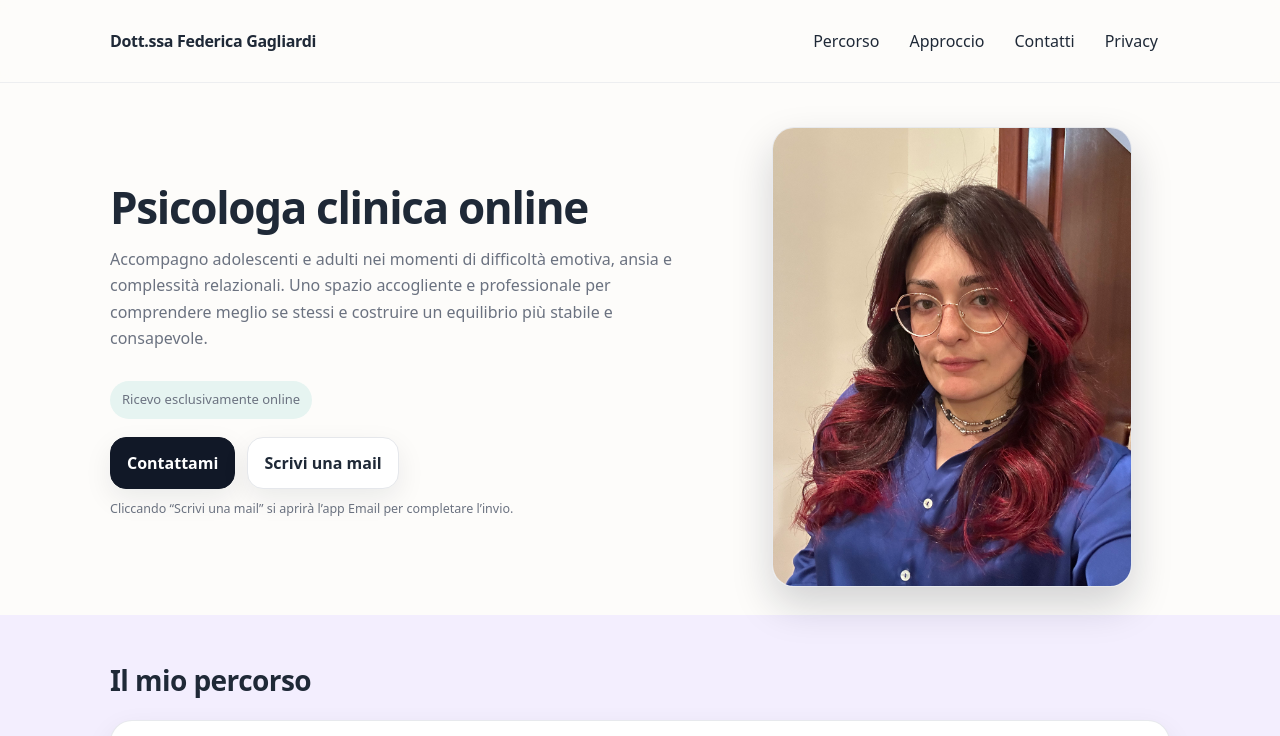
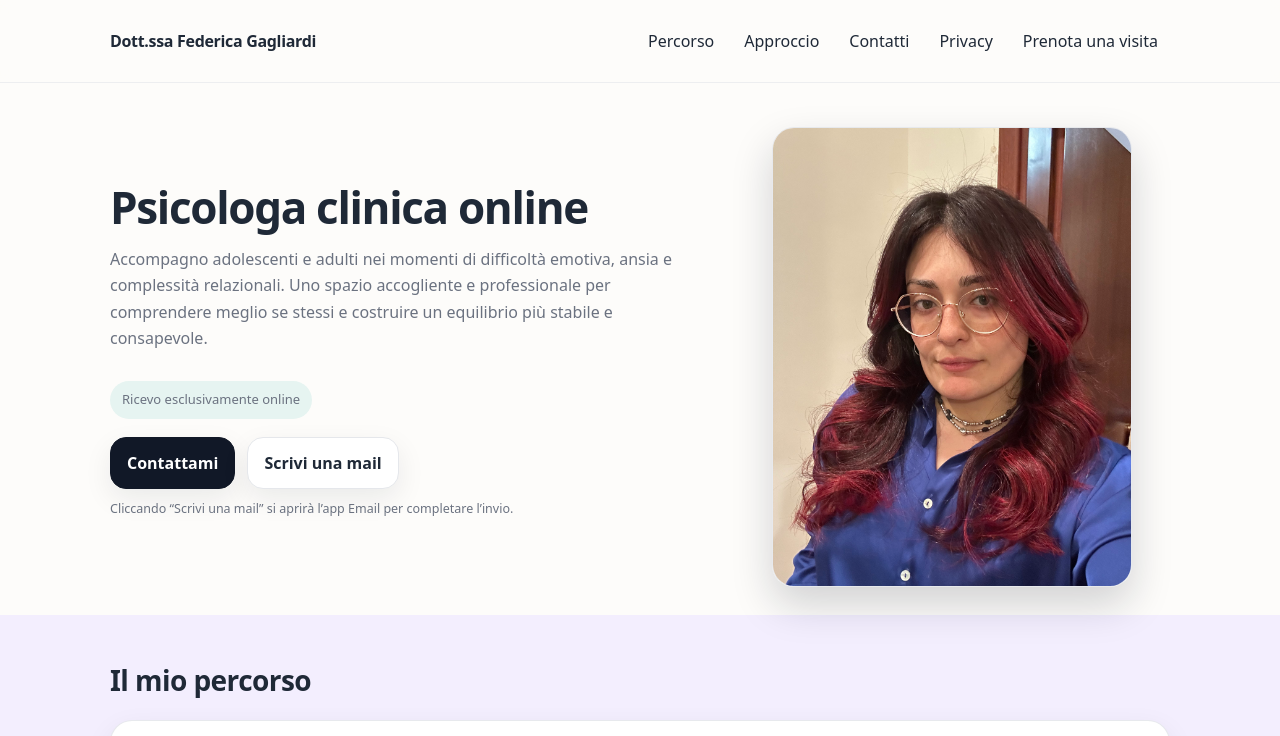
Before and after one commit to fgagliardi01/sito-psicologa, a Next.js app: page / in a window 1280 px wide. Shown: the top 736 px of the page. Built offline with nearby package versions, Linux system fonts and the light colour scheme.

Commit message:
Update page.js

```diff
--- a/app/page.js
+++ b/app/page.js
@@ -9,6 +9,7 @@ export default function Home() {
             <a href="#approccio">Approccio</a>
             <a href="#contatti">Contatti</a>
             <a href="#privacy">Privacy</a>
+  <a href="http://www.miodottore.it/federica-gagliardi/psicologo-clinico/roma?utm_source=widget-doctor-691910&utm_medium=link" rel="nofollow" target="_blank">Prenota una visita</a>
           </div>
         </div>
       </header>
```
